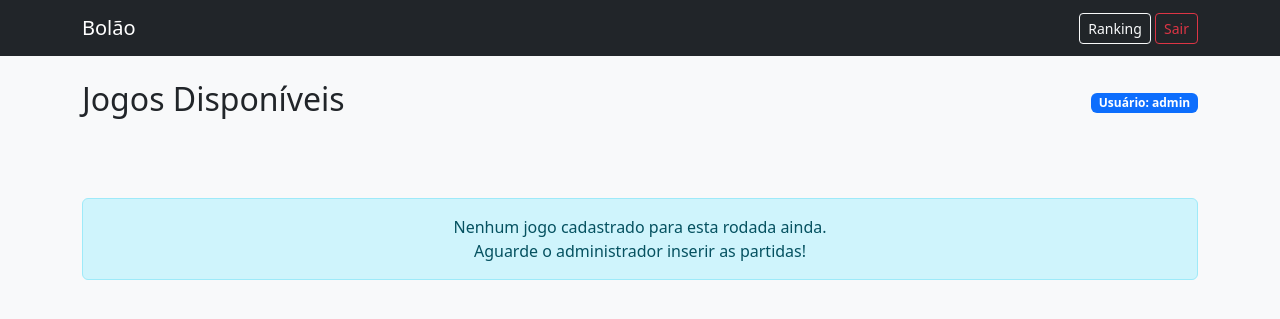
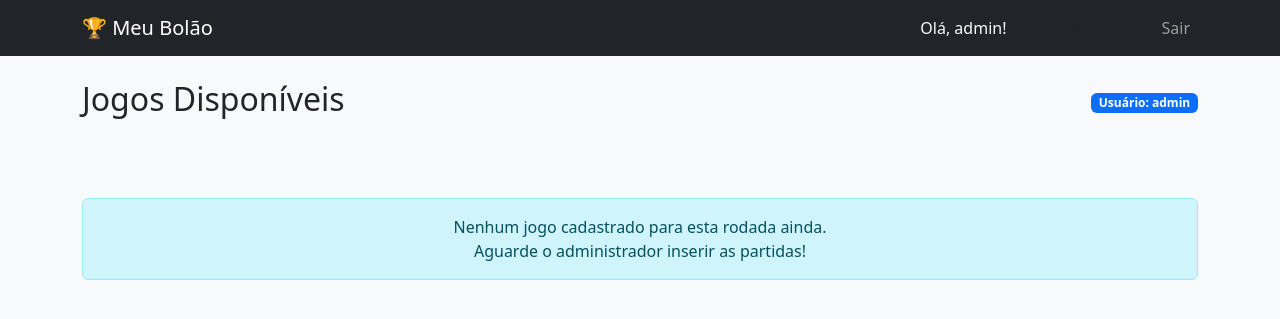
Before and after one commit to azvdocarlos-blip/bolao, a Flask app: page / in a window 1280 px wide. Shown: the top 319 px of the page. Run offline with Flask 3, Linux system fonts and the light colour scheme; a user stored in the database is signed in.

Commit message:
Update base.html

```diff
--- a/templates/base.html
+++ b/templates/base.html
@@ -1,20 +1,40 @@
 <!DOCTYPE html>
-<html>
+<html lang="pt-br">
 <head>
-    <title>Bolão da Galera</title>
-    <link rel="stylesheet" href="https://cdn.jsdelivr.net/npm/bootstrap@5.3.0/dist/css/bootstrap.min.css">
+    <meta charset="UTF-8">
+    <meta name="viewport" content="width=device-width, initial-scale=1.0">
+    <title>Bolão 2026</title>
+    <link href="https://cdn.jsdelivr.net/npm/bootstrap@5.3.0/dist/css/bootstrap.min.css" rel="stylesheet">
+    <style>
+        body { background-color: #f8f9fa; }
+        .navbar { margin-bottom: 20px; }
+    </style>
 </head>
-<body class="bg-light">
-    <nav class="navbar navbar-dark bg-dark mb-4">
+<body>
+    {% if current_user.is_authenticated %}
+    <nav class="navbar navbar-expand-lg navbar-dark bg-dark">
         <div class="container">
-            <a class="navbar-brand" href="/">Bolão</a>
-            <div>
-                <a class="btn btn-outline-light btn-sm" href="/ranking">Ranking</a>
-                <a class="btn btn-outline-danger btn-sm" href="/logout">Sair</a>
+            <a class="navbar-brand" href="{{ url_for('index') }}">🏆 Meu Bolão</a>
+            <div class="navbar-nav ms-auto">
+                <span class="nav-item nav-link text-light me-3">Olá, {{ current_user.username }}!</span>
+                {% if current_user.username == 'admin' %}
+                <a class="nav-link btn btn-outline-warning btn-sm me-2 text-dark" href="{{ url_for('admin') }}">Painel Admin</a>
+                {% endif %}
+                <a class="nav-link btn btn-outline-danger btn-sm" href="{{ url_for('logout') }}">Sair</a>
             </div>
         </div>
     </nav>
-    <div class="container">
+    {% endif %}
+
+    <div class="container mt-4">
+        {% with messages = get_flashed_messages() %}
+          {% if messages %}
+            {% for message in messages %}
+              <div class="alert alert-info">{{ message }}</div>
+            {% endfor %}
+          {% endif %}
+        {% endwith %}
+
         {% block content %}{% endblock %}
     </div>
 </body>
```
